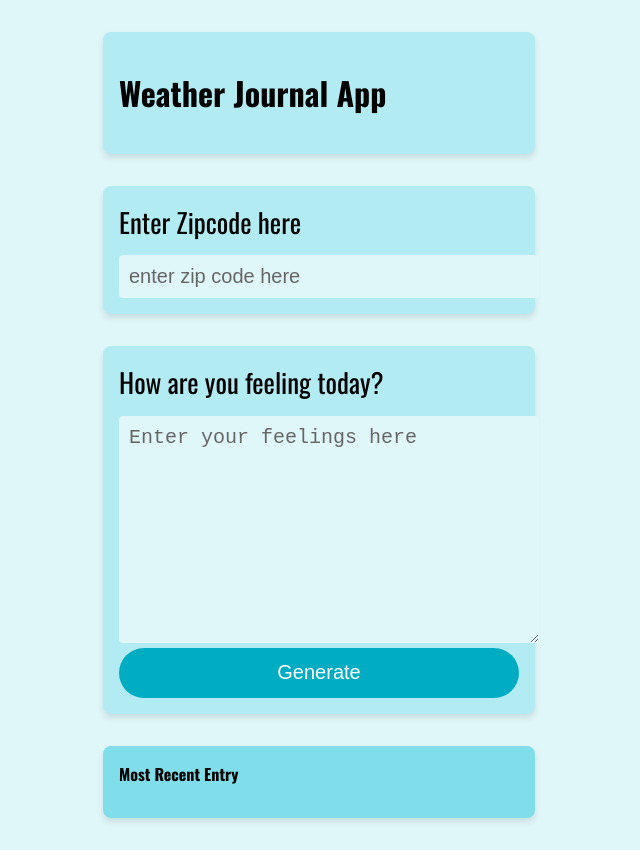
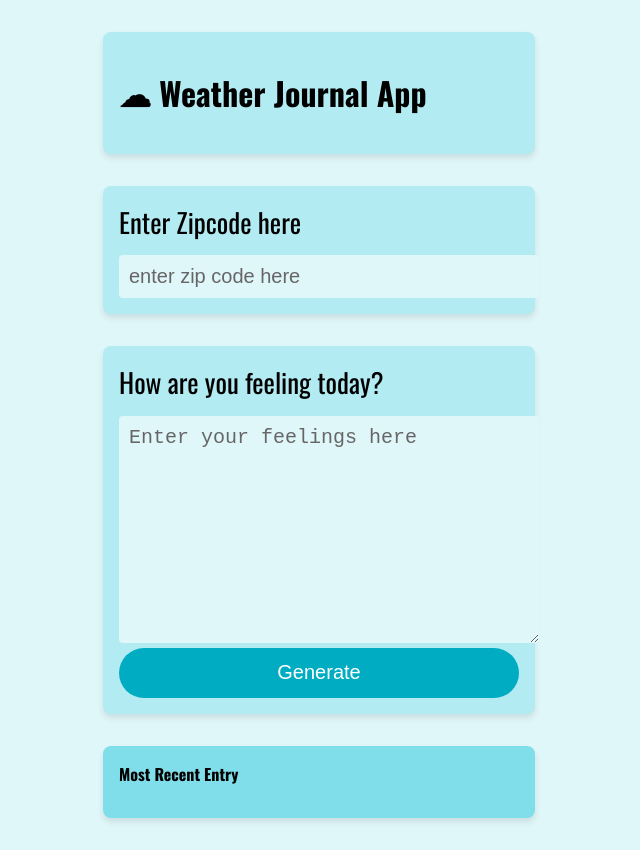
Before and after one commit to ehernandezvilla/WeatherJournal, a website: page website/index.html in a window 1280 px wide. Shown: the whole page, without its empty margins (321-961 px from the left). Drawn offline with nearby package versions, Linux system fonts and the light colour scheme; a web font is replaced by a local one.

Commit message:
code changes

```diff
--- a/website/index.html
+++ b/website/index.html
@@ -11,7 +11,7 @@
 <body>
     <div id="app">
         <div class="holder headline">
-            <h1>Weather Journal App</h1>
+            <h1>&#x2601; Weather Journal App</h1>
         </div>
         <div class="holder zip">
             <label for="zip">Enter Zipcode here</label>
```
